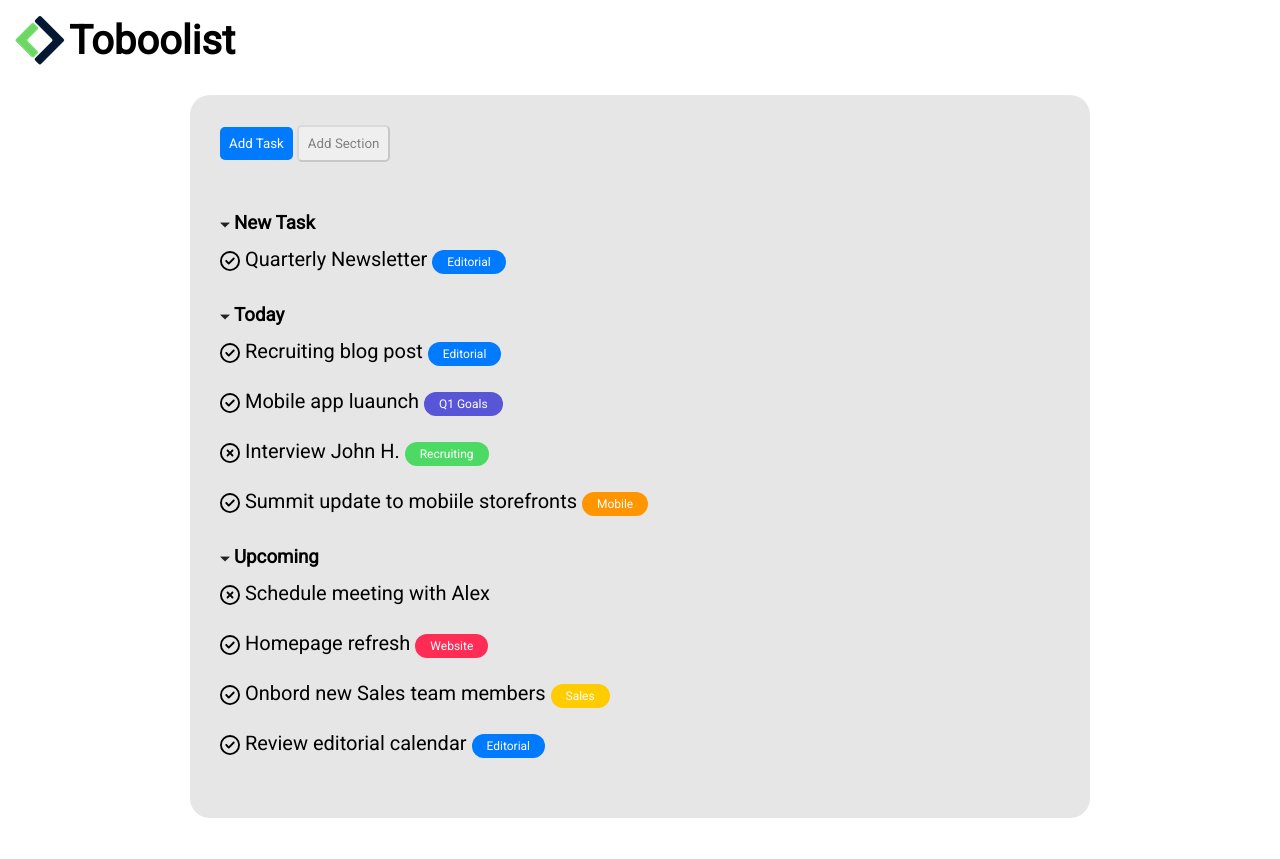
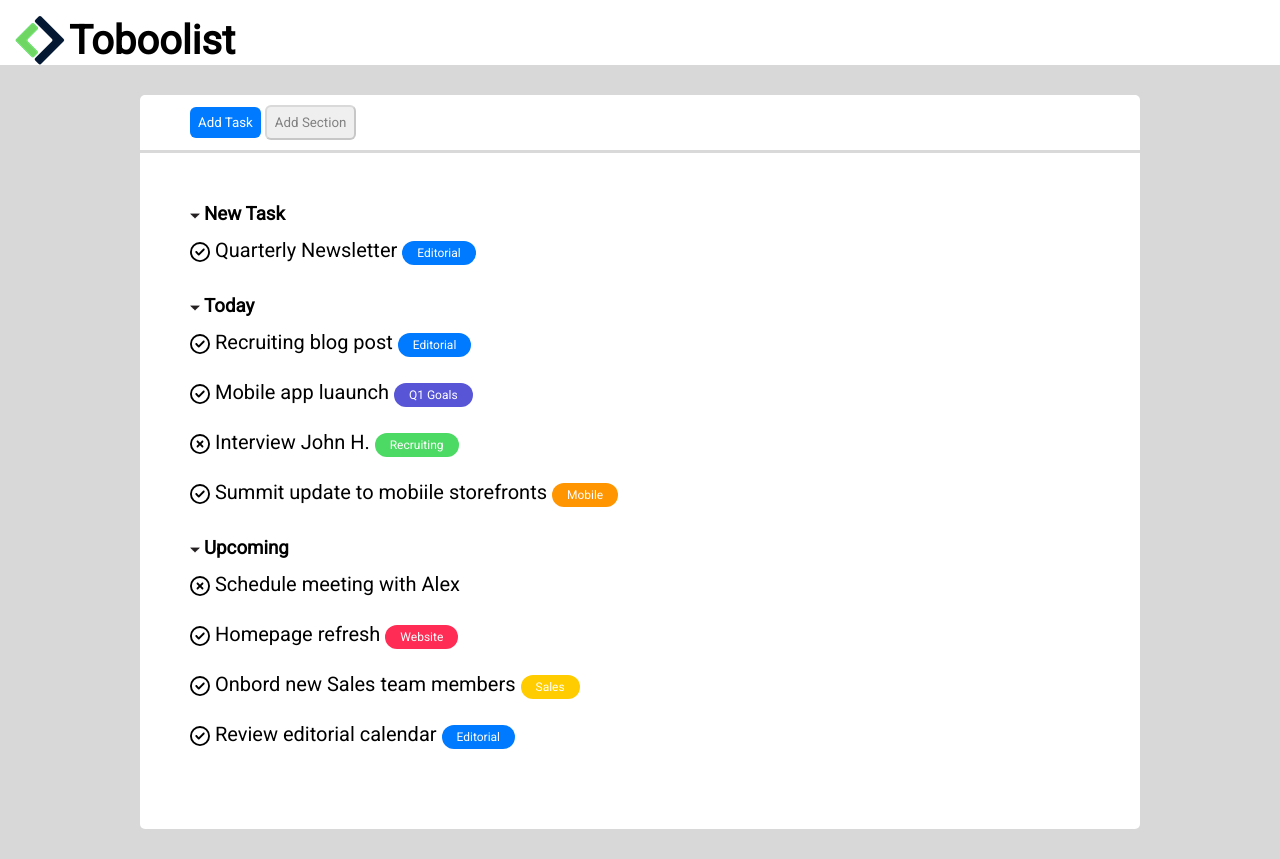
Before and after one commit to xJustFox/html-css-toboolist, a plain HTML site: page index.html in a window 1280 px wide. Drawn offline with Linux system fonts and the light colour scheme.

Commit message:
[Fix] Corrected bg-color and header

```diff
--- a/css/style.css
+++ b/css/style.css
@@ -8,7 +8,12 @@
 }
 
 header{
-    margin: 15px 0px 0px 15px;
+    background-color: white;
+    padding: 15px 0px 0px 15px;
+}
+
+body{
+    background-color: rgba(128, 128, 128, 0.3);
 }
 
 /* Logo and Title */
@@ -24,21 +29,22 @@ header{
 
 /* Container */
 .container{
+    background-color: white;
     margin: 30px auto;
-    padding: 30px;
-    width: 900px;
-    background-color: rgba(128, 128, 128, 0.2);
-    border-radius: 20px;
+    width: 1000px;
+    border-radius: 5px;
 }
 
 /* Task menager */
 .cont-buttons{
-    margin-bottom: 50px;
+    padding: 10px 50px 10px 50px ;
+    padding-bottom: 10px;
+    border-bottom: 3px solid rgba(128, 128, 128, 0.3);
 }
 
 .style-button{
-    padding: 9px;
-    border-radius: 5px;
+    padding: 8px;
+    border-radius: 6px;
 }
 
 .blue-button{
@@ -53,6 +59,10 @@ header{
 }
 
 /* List */
+
+.container-tasks{
+    padding: 50px;
+}
 
 .title-tasks{
     margin-bottom: 20px;
--- a/index.html
+++ b/index.html
@@ -26,9 +26,8 @@
                 <button class="style-button blue-button">Add Task</button>
                 <button class="style-button white-button">Add Section</button>
             </div>
-
             <!-- List -->
-            <div>
+            <div class="container-tasks">
                 <ol>
                     <!-- Tasks "New Task" -->
                     <li class="title-tasks">
```
